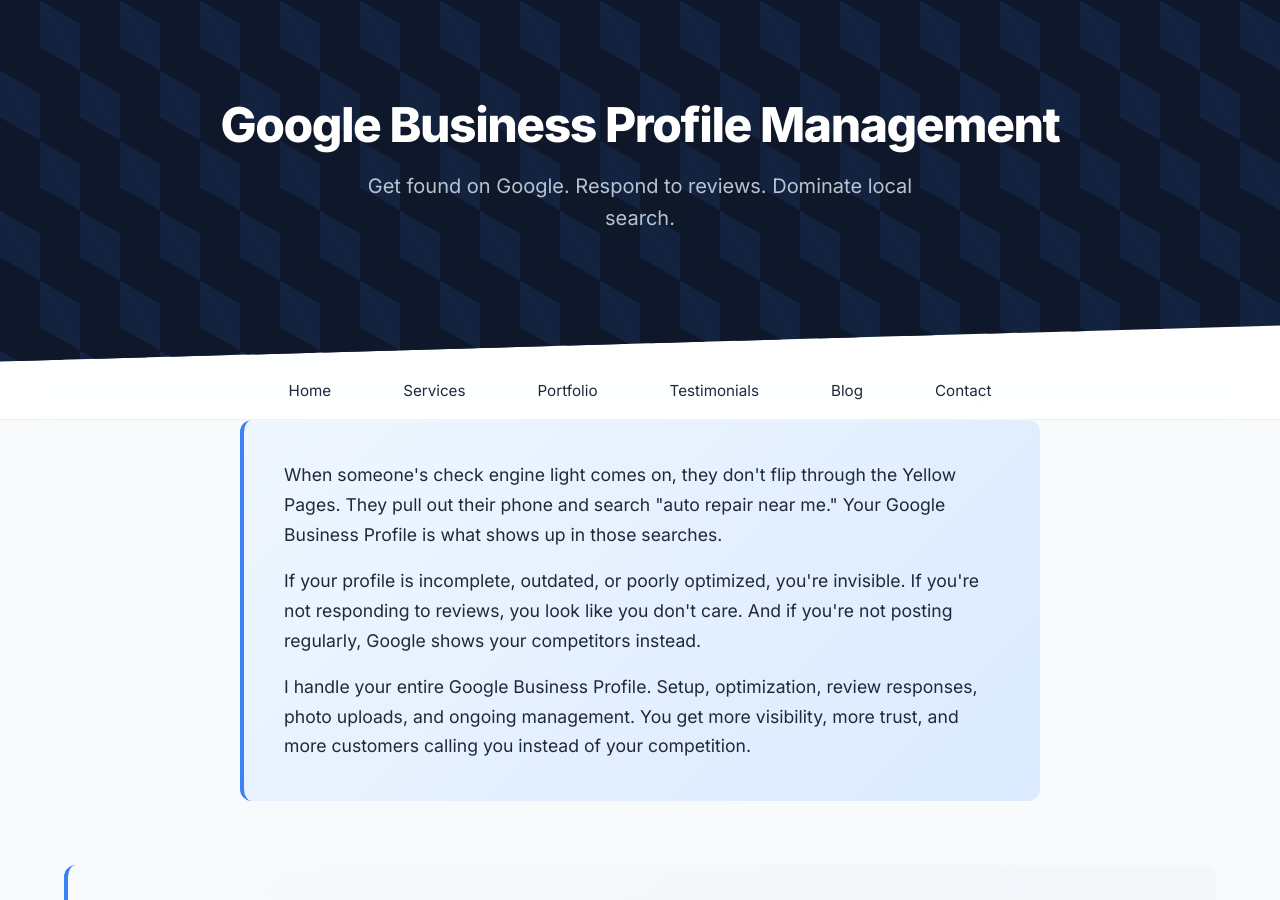
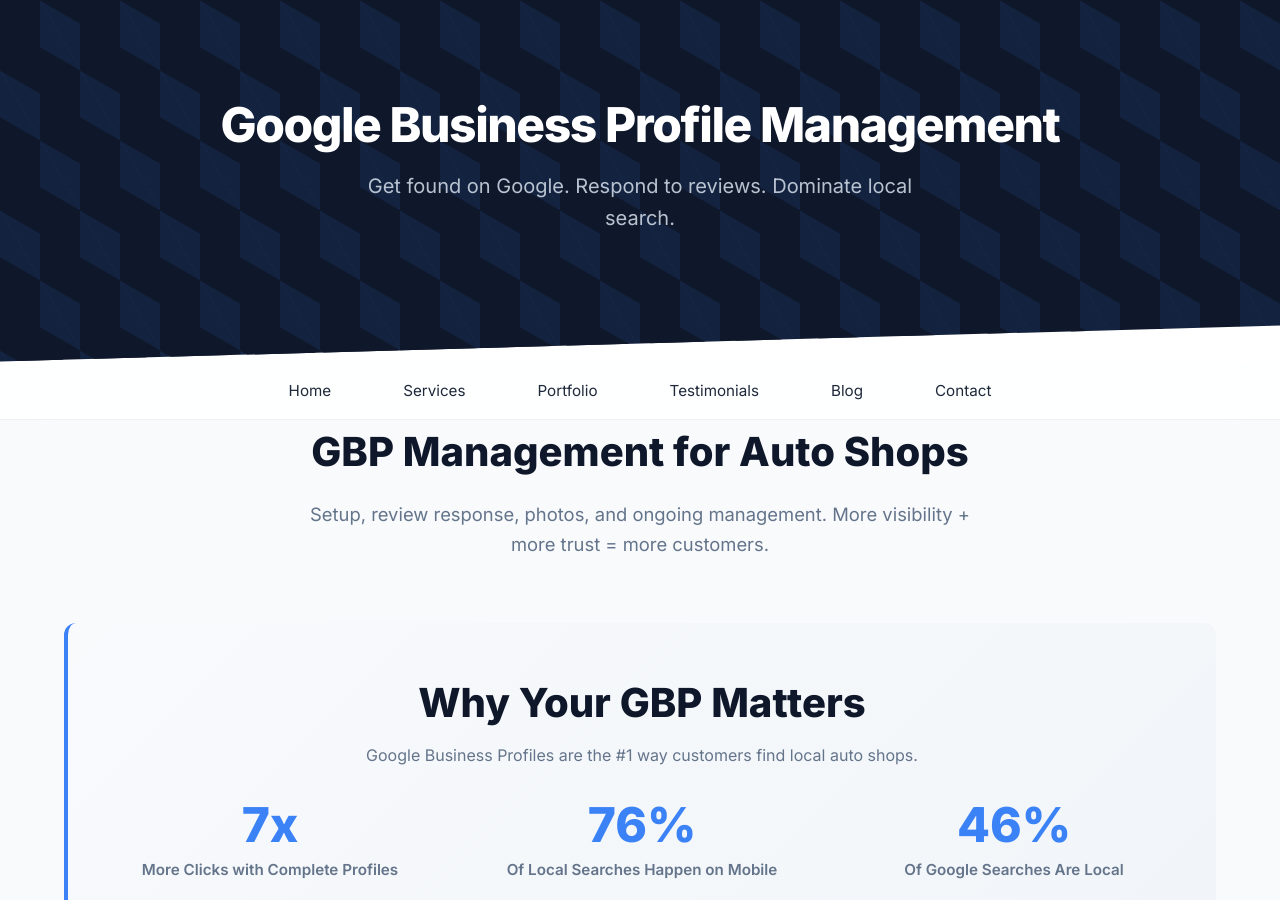
Before and after one commit to JamesBrownR/MeetingSurge, a Jekyll site: the page built from services/gbp-management/index.html, in a window 1280 px wide and 900 px high. Built offline with Jekyll 4.4.1, drawn with Linux system fonts in a browser that asks for light colours; some of the changed text lies outside the part shown.

Commit message:
Update index.html

```diff
--- a/services/gbp-management/index.html
+++ b/services/gbp-management/index.html
@@ -268,13 +268,11 @@
 
 <div class="service-content">
 
-  <div class="intro-box">
-    <p>When someone's check engine light comes on, they don't flip through the Yellow Pages. They pull out their phone and search "auto repair near me." Your Google Business Profile is what shows up in those searches.</p>
 
-    <p>If your profile is incomplete, outdated, or poorly optimized, you're invisible. If you're not responding to reviews, you look like you don't care. And if you're not posting regularly, Google shows your competitors instead.</p>
+  <h2>GBP Management for Auto Shops</h2>
+  <p class="intro-text">Setup, review response, photos, and ongoing management. More visibility + more trust = more customers.</p>
 
-    <p>I handle your entire Google Business Profile. Setup, optimization, review responses, photo uploads, and ongoing management. You get more visibility, more trust, and more customers calling you instead of your competition.</p>
-  </div>
+
 
   <div class="stats-box">
     <h2 style="text-align: center; margin-bottom: 0.5rem;">Why Your GBP Matters</h2>
@@ -422,6 +420,13 @@
     </div>
   </div>
 
+  <div class="intro-box">
+    <p>When someone's check engine light comes on, they don't flip through the Yellow Pages. They pull out their phone and search "auto repair near me." Your Google Business Profile is what shows up in those searches.</p>
+
+    <p>If your profile is incomplete, outdated, or poorly optimized, you're invisible. If you're not responding to reviews, you look like you don't care. And if you're not posting regularly, Google shows your competitors instead.</p>
+
+  </div>
+
   <h2 style="text-align: center; margin: 4rem 0 2rem;">Common Questions</h2>
 
   <div class="faq-grid">
```
